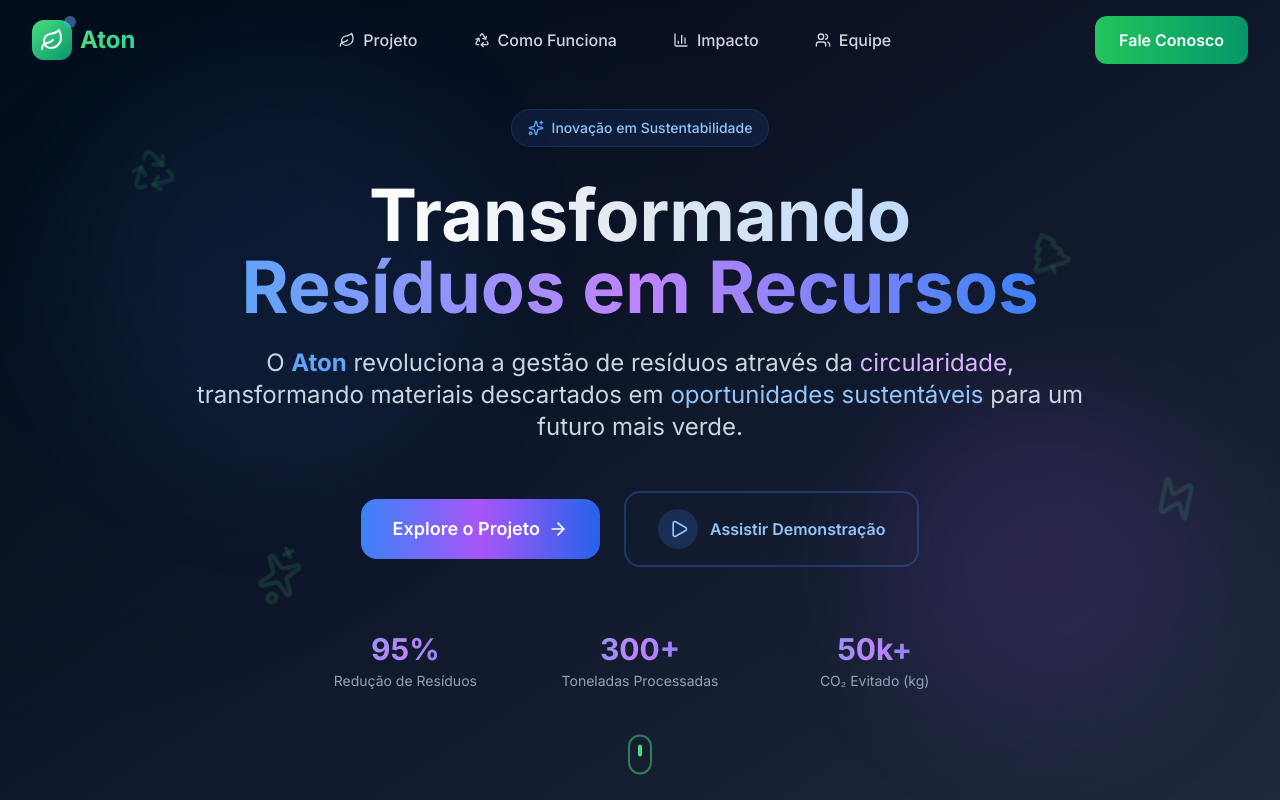
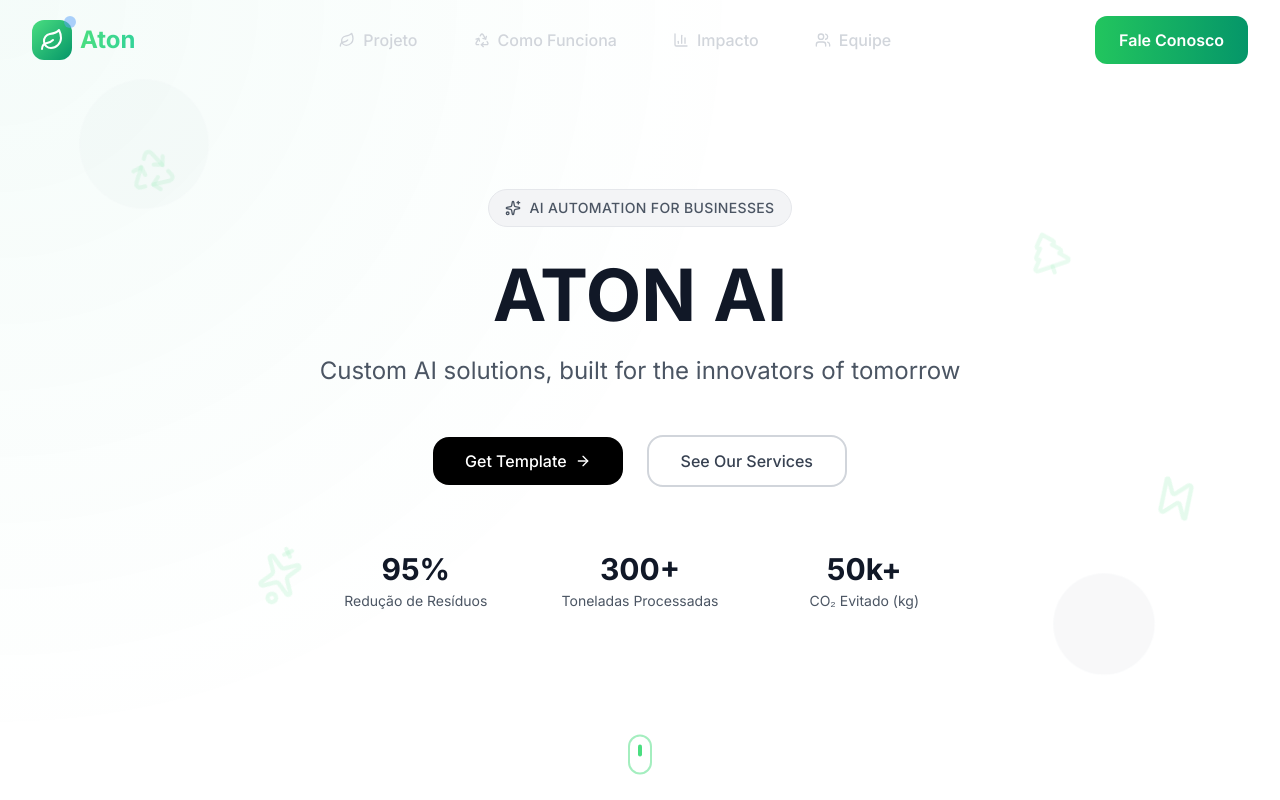
Before and after one commit to jimmyadmsenior/Aton, a Next.js app in the folder Aton/: page / in a window 1280 px wide. Shown: the top 800 px of the page. Built offline with nearby package versions, Linux system fonts and the light colour scheme.

Commit message:
Refactor LandingPage and Team components for a modern minimalist design and improved accessibility

```diff
--- a/Aton/src/components/sections/LandingPage.tsx
+++ b/Aton/src/components/sections/LandingPage.tsx
@@ -23,25 +23,25 @@ export default function LandingPage() {
   ]
 
   return (
-    <section className="relative min-h-screen overflow-hidden bg-gradient-to-br from-slate-950 via-slate-900 to-slate-800">
-      {/* Animated Background */}
+    <section className="relative min-h-screen overflow-hidden bg-white">
+      {/* Minimalist Background */}
       <div className="absolute inset-0">
-        {/* Gradient Orbs */}
+        {/* Subtle geometric shapes */}
         <motion.div
-          className="absolute top-20 left-20 w-96 h-96 bg-blue-500/20 rounded-full blur-3xl"
+          className="absolute top-20 left-20 w-32 h-32 bg-gray-100 rounded-full opacity-50"
           animate={{
-            scale: [1, 1.2, 1],
-            opacity: [0.3, 0.6, 0.3],
+            scale: [1, 1.1, 1],
+            opacity: [0.3, 0.5, 0.3],
           }}
-          transition={{ duration: 4, repeat: Infinity }}
+          transition={{ duration: 8, repeat: Infinity }}
         />
         <motion.div
-          className="absolute bottom-20 right-20 w-80 h-80 bg-purple-500/20 rounded-full blur-3xl"
+          className="absolute bottom-32 right-32 w-24 h-24 bg-gray-200 rounded-full opacity-40"
           animate={{
-            scale: [1.2, 1, 1.2],
-            opacity: [0.4, 0.7, 0.4],
+            scale: [1.1, 1, 1.1],
+            opacity: [0.2, 0.4, 0.2],
           }}
-          transition={{ duration: 5, repeat: Infinity }}
+          transition={{ duration: 10, repeat: Infinity }}
         />
 
         {/* Parallax Mouse Effect */}
@@ -86,11 +86,11 @@ export default function LandingPage() {
               initial={{ opacity: 0, y: 20 }}
               animate={{ opacity: 1, y: 0 }}
               transition={{ duration: 0.6 }}
-              className="inline-flex items-center space-x-2 bg-blue-500/10 border border-blue-500/20 rounded-full px-4 py-2 mb-8"
+              className="inline-flex items-center space-x-2 bg-gray-100 border border-gray-200 rounded-full px-4 py-2 mb-8"
             >
-              <Sparkles className="w-4 h-4 text-blue-400" />
-              <span className="text-blue-300 text-sm font-medium">
-                Inovação em Sustentabilidade
+              <Sparkles className="w-4 h-4 text-gray-600" />
+              <span className="text-gray-600 text-sm font-medium uppercase tracking-wide">
+                AI AUTOMATION FOR BUSINESSES
               </span>
             </motion.div>
 
@@ -99,15 +99,9 @@ export default function LandingPage() {
               initial={{ opacity: 0, y: 30 }}
               animate={{ opacity: 1, y: 0 }}
               transition={{ duration: 0.8, delay: 0.2 }}
-              className="text-5xl md:text-7xl font-bold mb-6"
+              className="text-5xl md:text-7xl font-bold mb-6 text-gray-900"
             >
-              <span className="bg-gradient-to-r from-white via-slate-200 to-blue-200 bg-clip-text text-transparent">
-                Transformando
-              </span>
-              <br />
-              <span className="bg-gradient-to-r from-blue-400 via-purple-400 to-blue-500 bg-clip-text text-transparent">
-                Resíduos em Recursos
-              </span>
+              ATON AI
             </motion.h1>
 
             {/* Subtitle */}
@@ -115,11 +109,9 @@ export default function LandingPage() {
               initial={{ opacity: 0, y: 30 }}
               animate={{ opacity: 1, y: 0 }}
               transition={{ duration: 0.8, delay: 0.4 }}
-              className="text-xl md:text-2xl text-slate-300 mb-12 max-w-4xl mx-auto leading-relaxed"
+              className="text-xl md:text-2xl text-gray-600 mb-12 max-w-4xl mx-auto leading-relaxed"
             >
-              O <strong className="text-blue-400">Aton</strong> revoluciona a gestão de resíduos através da{' '}
-              <span className="text-purple-300">circularidade</span>, transformando materiais descartados em{' '}
-              <span className="text-blue-300">oportunidades sustentáveis</span> para um futuro mais verde.
+              Custom AI solutions, built for the innovators of tomorrow
             </motion.p>
 
             {/* CTA Buttons */}
@@ -130,29 +122,20 @@ export default function LandingPage() {
               className="flex flex-col sm:flex-row items-center justify-center space-y-4 sm:space-y-0 sm:space-x-6"
             >
               <motion.button
-                whileHover={{
-                  scale: 1.05,
-                  boxShadow: "0 20px 40px -5px rgba(59, 130, 246, 0.4)"
-                }}
-                whileTap={{ scale: 0.95 }}
-                className="group relative px-8 py-4 bg-gradient-to-r from-blue-500 via-purple-500 to-blue-600 rounded-2xl font-semibold text-white text-lg overflow-hidden"
+                whileHover={{ scale: 1.02 }}
+                whileTap={{ scale: 0.98 }}
+                className="px-8 py-3 bg-black text-white rounded-2xl font-medium hover:bg-gray-900 transition-colors duration-200 flex items-center space-x-2"
               >
-                <div className="absolute inset-0 bg-gradient-to-r from-blue-600 via-purple-600 to-blue-500 opacity-0 group-hover:opacity-100 transition-opacity duration-300"></div>
-                <div className="relative z-10 flex items-center space-x-2">
-                  <span>Explore o Projeto</span>
-                  <ArrowRight className="w-5 h-5 group-hover:translate-x-1 transition-transform" />
-                </div>
+                <span>Get Template</span>
+                <ArrowRight className="w-4 h-4" />
               </motion.button>
 
               <motion.button
-                whileHover={{ scale: 1.05 }}
-                whileTap={{ scale: 0.95 }}
-                className="group flex items-center space-x-3 px-8 py-4 border-2 border-blue-500/30 rounded-2xl font-semibold text-blue-300 hover:border-blue-400 hover:text-blue-200 transition-all duration-300"
+                whileHover={{ scale: 1.02 }}
+                whileTap={{ scale: 0.98 }}
+                className="px-8 py-3 border-2 border-gray-300 text-gray-700 rounded-2xl font-medium hover:border-gray-400 hover:bg-gray-50 transition-all duration-200"
               >
-                <div className="w-10 h-10 bg-blue-500/20 rounded-full flex items-center justify-center group-hover:bg-blue-500/30 transition-colors">
-                  <Play className="w-5 h-5 ml-0.5" />
-                </div>
-                <span>Assistir Demonstração</span>
+                See Our Services
               </motion.button>
             </motion.div>
 
@@ -169,10 +152,10 @@ export default function LandingPage() {
                 { number: '50k+', label: 'CO₂ Evitado (kg)' }
               ].map((stat, index) => (
                 <div key={index} className="text-center">
-                  <div className="text-2xl md:text-3xl font-bold bg-gradient-to-r from-blue-400 via-purple-400 to-blue-500 bg-clip-text text-transparent">
+                  <div className="text-2xl md:text-3xl font-bold text-gray-900">
                     {stat.number}
                   </div>
-                  <div className="text-slate-400 text-sm mt-1">
+                  <div className="text-gray-600 text-sm mt-1">
                     {stat.label}
                   </div>
                 </div>
```
Also changed, not shown: Aton/src/components/sections/Team.tsx (+62 -90 lines).
